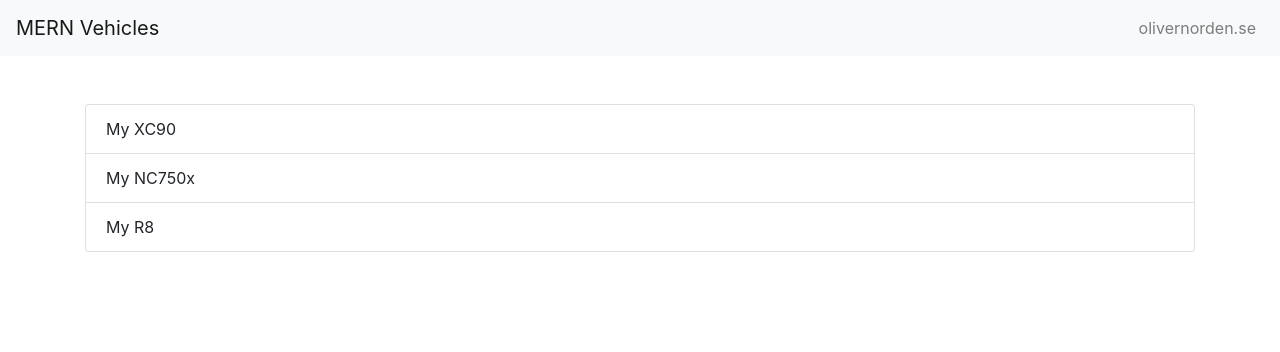
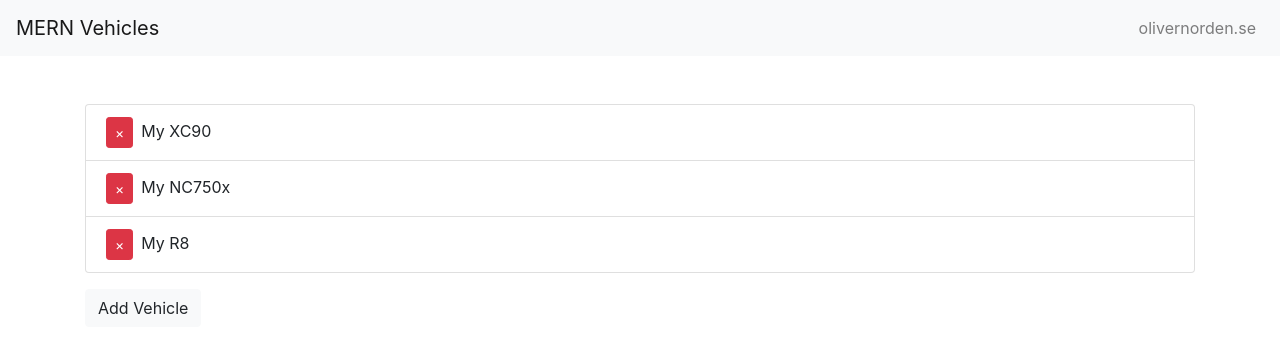
Before and after one commit to oliver-norden/mern_vehicles, a React (Create React App) app in the folder client/: page / in a window 1280 px wide. Shown: the top 352 px of the page. Built offline with nearby package versions, Linux system fonts and the light colour scheme.

Commit message:
Add vehicles with propmpt and delete vehicles

```diff
--- a/client/src/components/Vehicles.js
+++ b/client/src/components/Vehicles.js
@@ -42,16 +42,52 @@ class Vehicles extends Component {
         ]
     }
 
+    deleteVehicle = id => {
+        this.setState({
+            vehicles: this.state.vehicles.filter(vehicle => vehicle._id !== id)
+        });
+    }
+
+    addVehicle = () => {
+        let newVehicle = {};
+        newVehicle.name=prompt("Name?");
+        newVehicle.type=prompt("Type?");
+        newVehicle.color=prompt("Color?");
+        newVehicle.make=prompt("Make?");
+        newVehicle.model=prompt("Model?");
+        newVehicle.noOfWheels=prompt("No. of wheels?");
+        newVehicle.maxSpeed=prompt("Max speed?");
+        newVehicle.minSpeed=0;
+        newVehicle._id=uuid();
+
+        this.setState({
+            vehicles: [
+                ...this.state.vehicles,
+                newVehicle
+            ]
+        });
+    }
+
     render() {
         return (
             <div>
-                <ListGroup>
+                <ListGroup className='mb-3'>
                     {this.state.vehicles.map(vehicle =>
                         <ListGroupItem key={vehicle._id}>
+                            <Button
+                                color='danger'
+                                size='sm'
+                                className='mr-2'
+                                onClick={this.deleteVehicle.bind(this, vehicle._id)}
+                            >&times;</Button>
                             {vehicle.name}
                         </ListGroupItem>
                     )}
                 </ListGroup>
+                <Button
+                    color='light'
+                    onClick={this.addVehicle}
+                >Add Vehicle</Button>
             </div>
         )
     }
```
